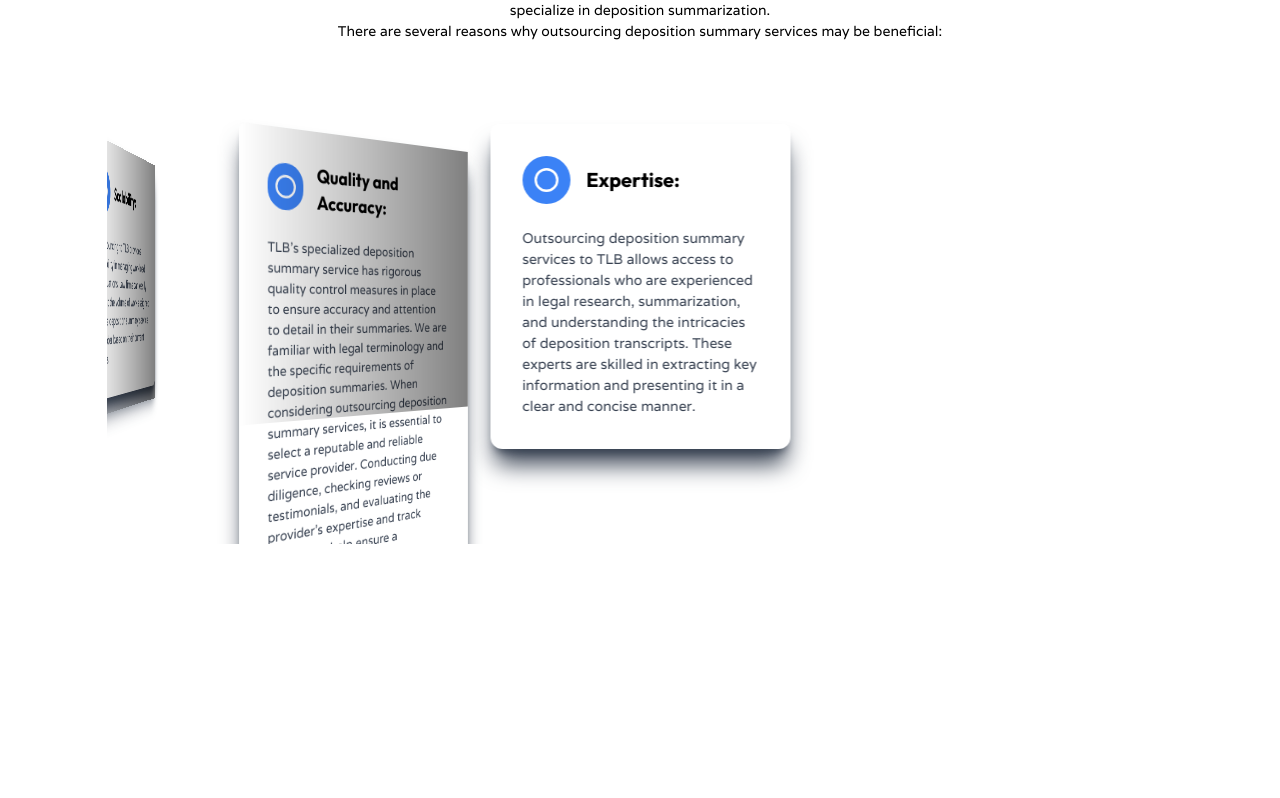
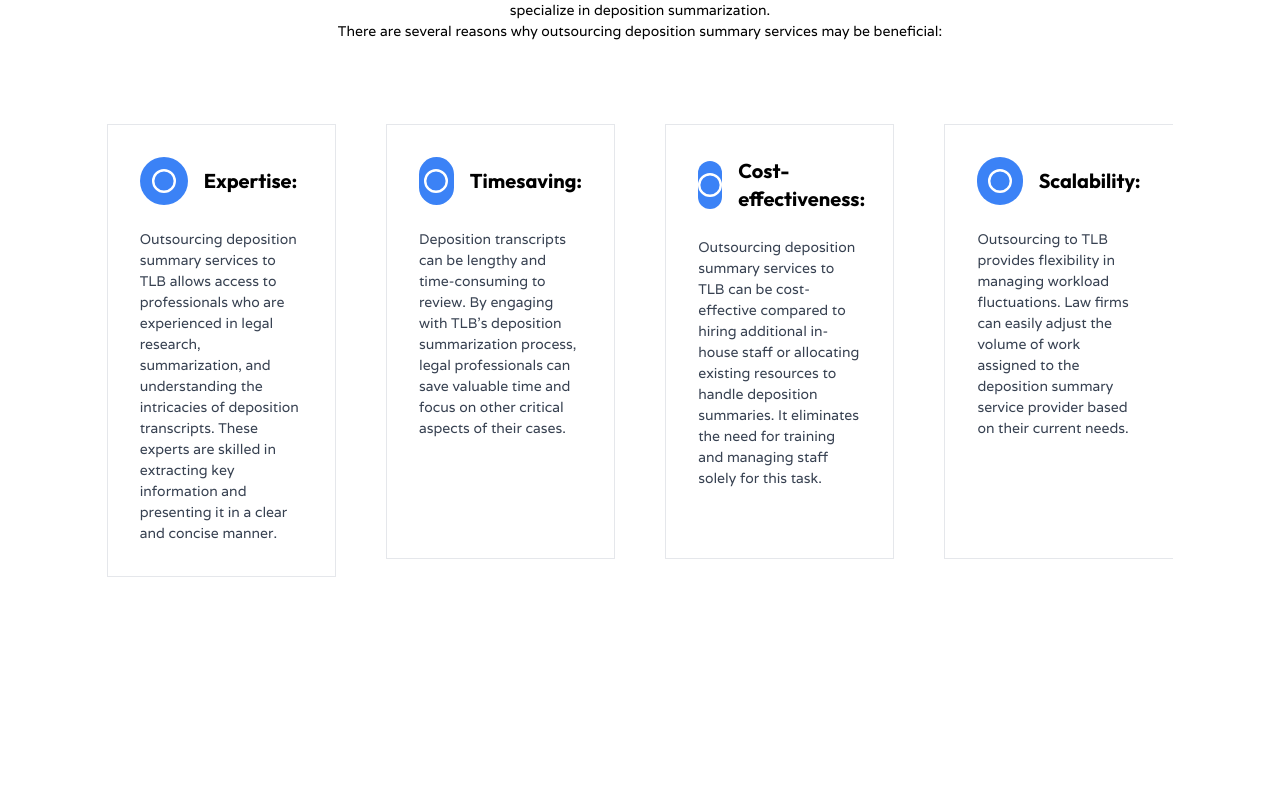
Before and after one commit to lfgraphics/ltbb, a Next.js app: page /depositionsummaryservices in a window 1280 px wide. Shown: the part 1462-2260 px from the top of the page. Built offline with nearby package versions, Linux system fonts and the light colour scheme.

Commit message:
Fix:Swiper Reowrked,Depos.Services Card Spacing Fixed

```diff
--- a/components/depositionsummaryservices/Four.js
+++ b/components/depositionsummaryservices/Four.js
@@ -61,14 +61,10 @@ const Four = () => {
 
   return (
     <React.Fragment>
-      <div className='mx-auto  sm:w-5/6 w-full md:w-5/6 lg:5/6'>
-        <div className='m-4 space-y-3'>
-
-
-
-
-          <div className="max-w-full px-8 py-4 bg-[#f8fafc] rounded-lg shadow-gray-400   cursor-pointer" data-aos="fade-down">
-            <div className="flex items-center justify-between">
+      <div className='mx-auto sm:w-5/6 w-full md:w-5/6 lg:5/6 mt-2'>
+        <div className='m-1 lg:m-4 space-y-3'>
+          <div className="max-w-full px-0 lg:px-8 py-4 bg-[#f8fafc] rounded-lg shadow-gray-400   cursor-pointer" data-aos="fade-down">
+            <div className="flex items-center justify-between px-4">
               <span className="text-md font-bold text-black ">
                 <div className='flex items-center justify-between'>
                   <img
@@ -89,7 +85,7 @@ const Four = () => {
               </span>
 
             </div>
-            <div className="mt-2">
+            <div className="mt-2  px-4">
 
               <p className="mt-2 lg:px-16 sm:px-12  px-0 text-black font-semibold ">
                 TLB’s goal with deposition summary services is to provide a concise and accurate summary of the key points and testimony from a deposition, in a format that is easily understandable and useful to the client.
--- a/components/depositionsummaryservices/Third.js
+++ b/components/depositionsummaryservices/Third.js
@@ -1,17 +1,17 @@
-"use client"
+"use client";
 import React, { useRef, useState } from "react";
 // Import Swiper React components
 import { Swiper, SwiperSlide } from "swiper/react";
 
 // Import Swiper styles
 import "swiper/css";
-import "swiper/css/effect-coverflow";
+import "swiper/css/free-mode";
 import "swiper/css/pagination";
 
 import "./styles.css";
 
 // import required modules
-import { EffectCoverflow, Pagination } from "swiper";
+import { FreeMode, Pagination } from "swiper";
 
 export default function Third() {
   const cardData = [
@@ -34,50 +34,64 @@ export default function Third() {
     {
       title: "Quality and Accuracy:",
       description: `TLB’s specialized deposition summary service has rigorous quality control measures in place to ensure accuracy and attention to detail in their summaries. We are familiar with legal terminology and the specific requirements of deposition summaries.\n\nWhen considering outsourcing deposition summary services, it is essential to select a reputable and reliable service provider. Conducting due diligence, checking reviews or testimonials, and evaluating the provider's expertise and track record can help ensure a successful outsourcing partnership.`,
-    }
-
+    },
   ];
 
   return (
     <>
       <div className="bg-transparent mx-auto w-5/6">
-
         <div className="container mx-auto p-4 my-6 space-y-2 text-center  mt-4 bg-w mb-4">
           <h2 className="text-3xl font-bold">
             Why Outsource Deposition Summary Services to TLB?
           </h2>
           <p className="dark:text-gray-400">
-            Outsourced deposition summary services refer to the practice of hiring an external service provider to handle the task of creating deposition summaries. Instead of handling the task in-house, law firms and legal professionals outsource this work to specialized companies or freelance professionals who specialize in deposition summarization.
+            Outsourced deposition summary services refer to the practice of
+            hiring an external service provider to handle the task of creating
+            deposition summaries. Instead of handling the task in-house, law
+            firms and legal professionals outsource this work to specialized
+            companies or freelance professionals who specialize in deposition
+            summarization.
             <br></br>
-            There are several reasons why outsourcing deposition summary services may be beneficial:
-
+            There are several reasons why outsourcing deposition summary
+            services may be beneficial:
           </p>
         </div>
         <Swiper
-          effect={"coverflow"}
+          slidesPerView={3}
+          spaceBetween={30}
+          freeMode={true}
           grabCursor={true}
-          centeredSlides={true}
-          loop={true}
-          slidesPerView={"auto"}
-          coverflowEffect={{
-            rotate: 50,
-            stretch: 0,
-            depth: 100,
-            modifier: 1,
-            shadow: true,
+          pagination={{
+            clickable: true,
           }}
-          pagination={false}
-          autoplay={{
-            delay: 3500,
-            disableOnInteraction: false,
+          breakpoints={{
+            "@0.00": {
+              slidesPerView: 1,
+              spaceBetween: 10,
+            },
+            "@0.75": {
+              slidesPerView: 2,
+              spaceBetween: 20,
+            },
+            "@1.00": {
+              slidesPerView: 3,
+              spaceBetween: 40,
+            },
+            "@1.50": {
+              slidesPerView: 4,
+              spaceBetween: 50,
+            },
           }}
-          modules={[EffectCoverflow, Pagination]}
-          className="mySwiper space-y-2"
+          modules={[FreeMode, Pagination]}
+          className="mySwiper"
         >
           {/* Step 2: Map the card data to the SwiperSlides */}
           {cardData.map((card, index) => (
-            <SwiperSlide key={index}>
-              <div className="bg-white tiles rounded-b-xl shadow-gray-700 shadow-xl rounded-t-lg    p-8 ">
+            <SwiperSlide
+              key={index}
+              className="border h-fit lg:min-h-[435px] p-8 flex flex-col"
+            >
+              <div className="bg-white flex-1">
                 <div className="flex items-center mb-6">
                   <div className="w-12 h-12 bg-blue-500 rounded-full flex items-center justify-center">
                     <svg
@@ -95,7 +109,9 @@ export default function Third() {
                   </div>
                   <h3 className="text-xl font-bold ml-4">{card.title}</h3>
                 </div>
-                <p className="text-gray-700">{card.description}</p>
+                <p className="text-gray-700">
+                  {card.description}
+                </p>
               </div>
             </SwiperSlide>
           ))}
@@ -113,7 +129,6 @@ export default function Third() {
             </article>
           </div>
         </div> */}
-
       </div>
     </>
   );
--- a/components/depositionsummaryservices/styles.css
+++ b/components/depositionsummaryservices/styles.css
@@ -28,16 +28,12 @@ body {
 .swiper-slide {
   background-position: center;
   background-size: cover;
-  width: 300px;
-  height: 300px;
 }
 
 .swiper-slide img {
   display: block;
   width: 100%;
 }
-
-
 
 .flip-card {
   background-color: transparent;
```
